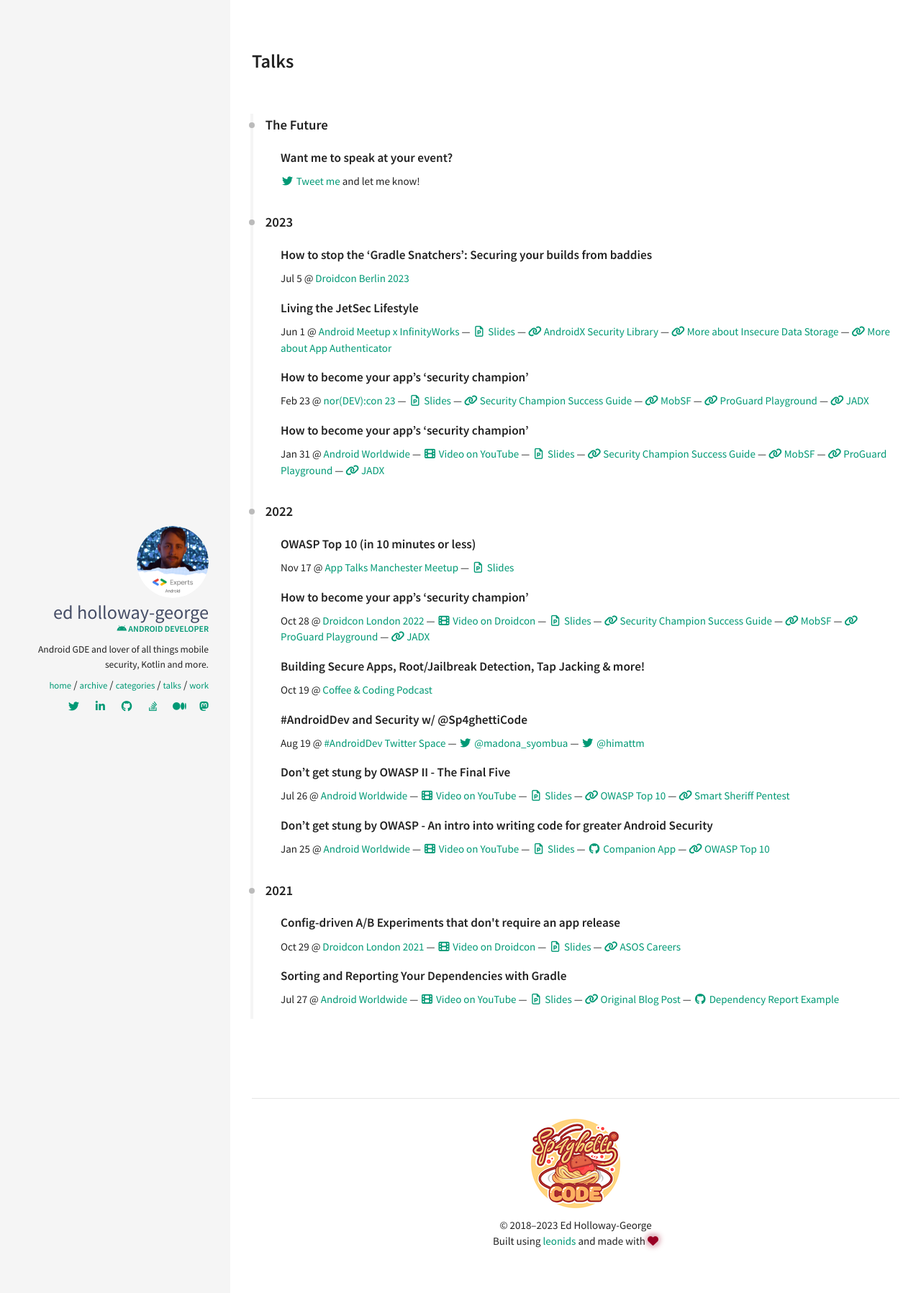
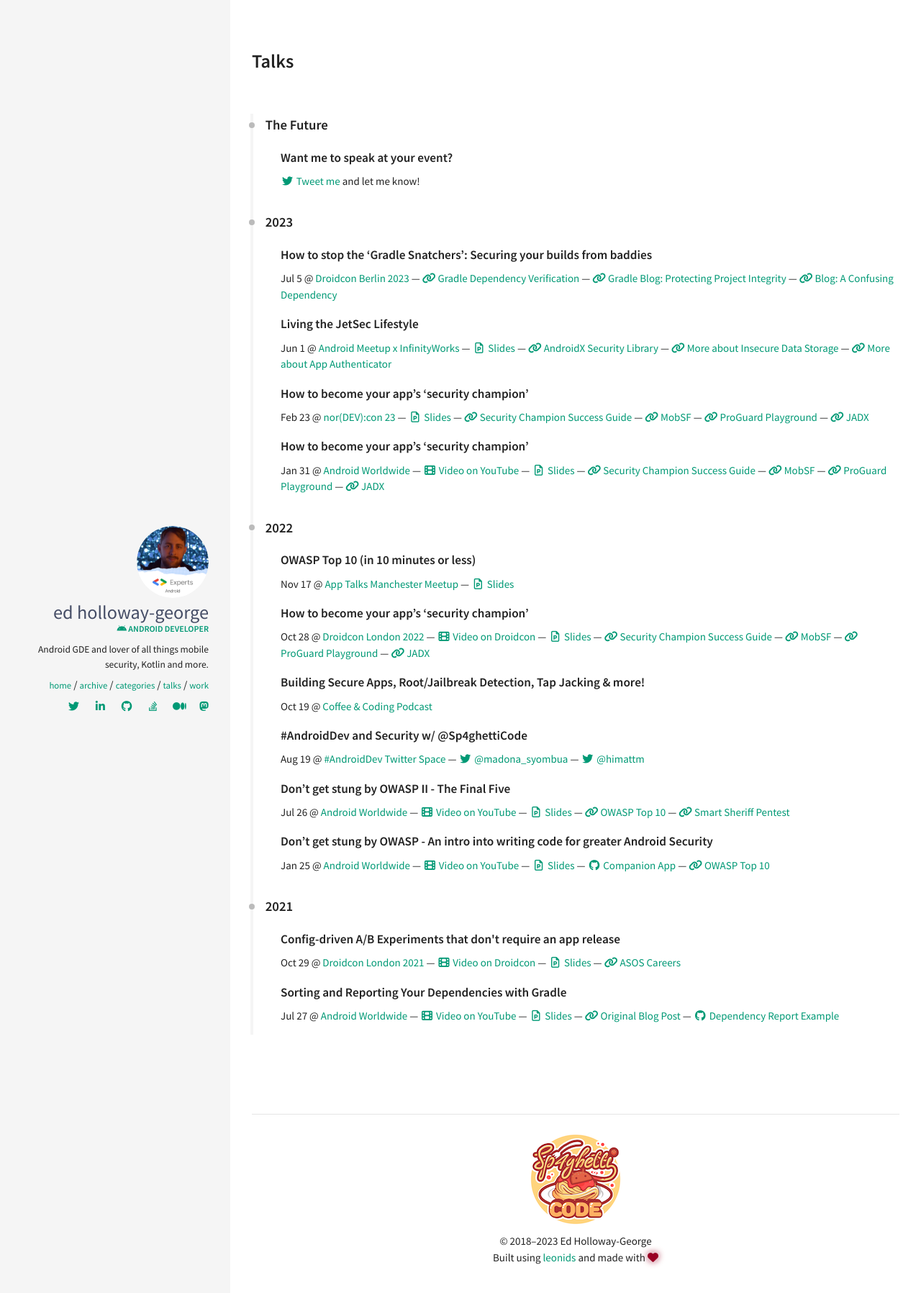
Before and after one commit to ed-george/ed-george.github.io, a Jekyll site: the page built from talks.html, in a window 1280 px wide. Shown: the top 1797 px of the page at 72% size. Built offline with Jekyll 4.4.1, drawn with Linux system fonts in a browser that asks for light colours; nearby versions of some CDN libraries.

Commit message:
Add upcoming talk links

```diff
--- a/_data/index/talks.yaml
+++ b/_data/index/talks.yaml
@@ -20,6 +20,13 @@
     title: "Droidcon Berlin 2023"
     url: https://berlin.droidcon.com/ed-holloway-george/
     date: '2023-07-05'
+  links:
+  - title: "Gradle Dependency Verification"
+    url: https://docs.gradle.org/current/userguide/dependency_verification.html
+  - title: "Gradle Blog: Protecting Project Integrity"
+    url: https://blog.gradle.org/project-integrity
+  - title: "Blog: A Confusing Dependency"
+    url: https://autsoft.net/a-confusing-dependency/
 - title: "Living the JetSec Lifestyle"
   event:
     title: "Android Meetup x InfinityWorks"
```
